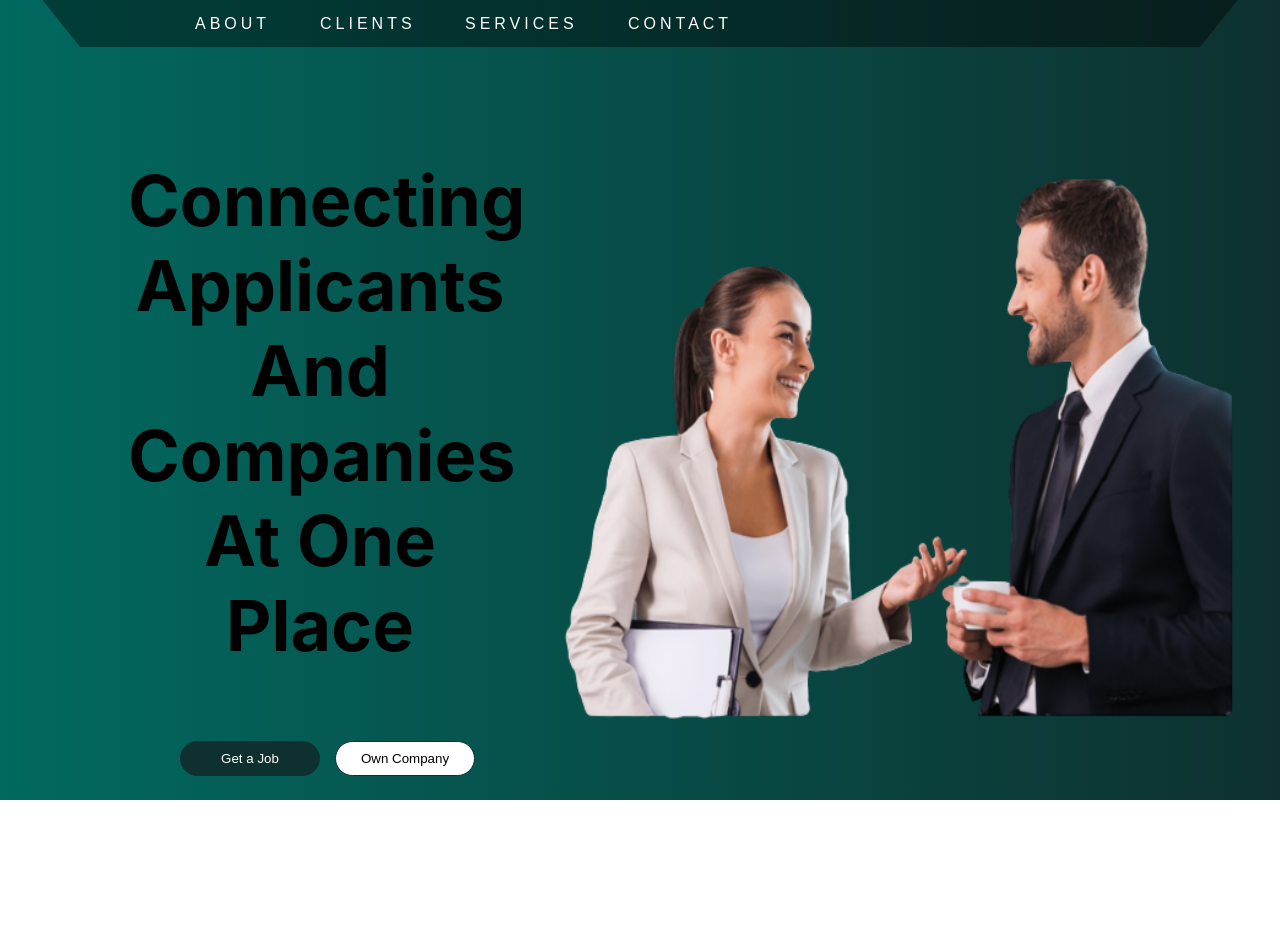
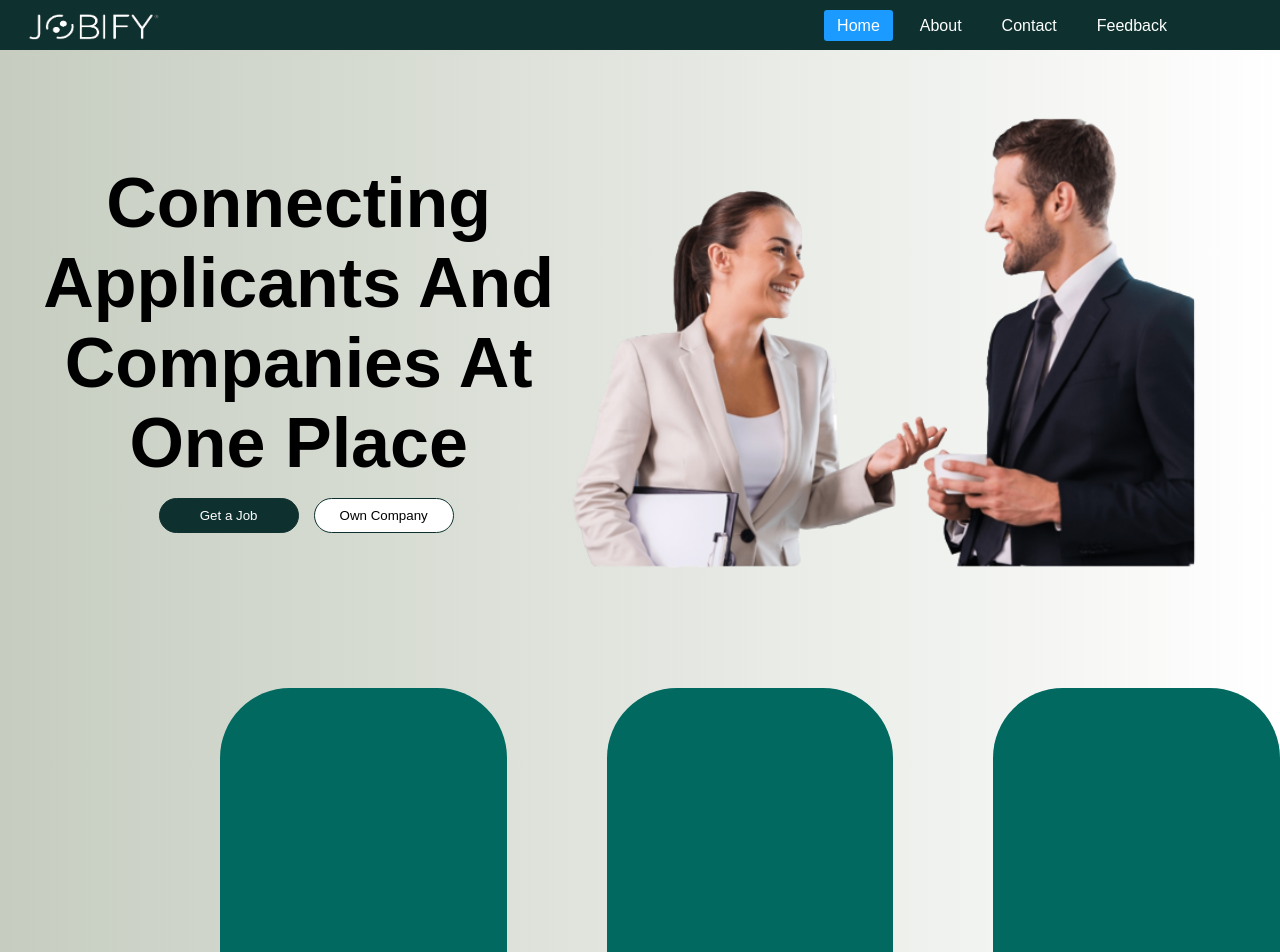
Before and after one commit to nisanadeem909/web2, a React (Create React App) app in the folder web-project/: page / in a window 1280 px wide. Shown: the top 952 px of the page. Before the commit the page ends 800 px from the top, so only its background shows below. Built offline with nearby package versions, Linux system fonts and the light colour scheme.

Commit message:
changes to home page

```diff
--- a/web-project/src/Components/HomePage.css
+++ b/web-project/src/Components/HomePage.css
@@ -5,15 +5,17 @@
 }
 
 .img1{
-    width: 700px;
-    height: 600px;
-    margin-left: -9%;
-    margin-top: 6%;
+    float: right;
+    margin-top: 15%;
+    margin-right: -400px;
+    height: 500px;
 }
 
 .box1{
-    width: 30%;
-    margin-left: 10%;
+    width: 700px;
+    margin-left: 5%;
+    margin-top: 14%;
+
 }
 
 h2{
@@ -40,3 +42,36 @@ h2{
     border: 1px solid #0E312F;
 
 }
+
+.service{
+    display: flex;
+    flex-direction: row;
+
+}
+
+.box3{
+    height: 350px;
+    width: 300px;
+    background-color: #016960;
+    border-radius: 70px;
+    margin-left: 220px;
+    margin-top: 100px;
+}
+
+.box4{
+    height: 350px;
+    width: 300px;
+    background-color: #016960;
+    border-radius: 70px;
+    margin-left: 100px;
+    margin-top: 100px;
+}
+
+.box5{
+    height: 350px;
+    width: 300px;
+    background-color: #016960;
+    border-radius: 70px;
+    margin-left: 100px;
+    margin-top: 100px;
+}
--- a/web-project/src/Components/HomePage.js
+++ b/web-project/src/Components/HomePage.js
@@ -5,16 +5,27 @@ import home from './home.png';
 
 function HomePage() {
     return (
-        <div className='container-home'>
+        <div>
+    <div className='container-home'>
         <div className='box1'>
             <h2>Connecting Applicants And Companies At One Place </h2>
             <button className='b1'>Get a Job</button>
             <button className='b2'>Own Company</button>
        </div>
         <div className='box2'>
-       <img className='img1' src={home} alt="" />
+        <img className='img1' src={home} alt="" />
+        </div>
+
+
+
+   </div>
+   <div className='service'>
+   <div className='box3'></div>
+   <div className='box4'></div>
+   <div className='box5'></div>
    </div>
    </div>
+
     );
   }
 
--- a/web-project/src/Components/LandingPage.css
+++ b/web-project/src/Components/LandingPage.css
@@ -1,8 +1,8 @@
 body {
     min-width: 800px;
     background: white;  /* fallback for old browsers */
-  background: -webkit-linear-gradient(to right, #016960, #06524B);  /* Chrome 10-25, Safari 5.1-6 */
-  background: linear-gradient(to right, #016960, #0E312F); /* W3C, IE 10+/ Edge, Firefox 16+, Chrome 26+, Opera 12+, Safari 7+ */
+  background: -webkit-linear-gradient(to right, #C6CDC0, white);  /* Chrome 10-25, Safari 5.1-6 */
+  background: linear-gradient(to right, #C6CDC0, white); /* W3C, IE 10+/ Edge, Firefox 16+, Chrome 26+, Opera 12+, Safari 7+ */
 
     margin:0px;
   }
--- a/web-project/src/Components/Navbar.css
+++ b/web-project/src/Components/Navbar.css
@@ -1,144 +1,94 @@
-
-
-  #trapezoid {
-    -webkit-box-sizing: content-box;
-    -moz-box-sizing: content-box;
-    box-sizing: content-box;
-    height: 0;
-    border: 80px solid rgba(0,0,0,0);
-    border-top: 0 solid;
-    border-bottom: 100px solid rgba(1, 1, 1, .4);
-
-    font: normal 100%/normal Arial, Helvetica, sans-serif;
-    color: rgba(0,0,0,0.9);
-    -o-text-overflow: clip;
-    text-overflow: clip;
-    -webkit-transform: rotateX(180deg);
-    transform: rotateX(180deg);
-    margin-top:-53px;
+*{
+    padding: 0;
+    margin: 0;
+    text-decoration: none;
+    list-style: none;
+    box-sizing: border-box;
+  }
+  body{
+    font-family: sans-serif;
+  }
+  nav{
+    background: #0E312F;
+    height: 50px;
     width: 100%;
-    position: relative;
-    transition: all 0.7s ease;
-    padding-left:7%;
+  }
+  .logo{
+    padding-top: 6px;
+    width: 150px;
+    height: 45px;
+    margin-left: -620px;
 
   }
+  nav ul{
+    float: right;
+    margin-right: 100px;
+  }
+  nav ul li{
+    display: inline-block;
+    line-height: 80px;
+    margin-left: 14px;
+    margin-top: -14px;
+  }
+  nav ul li a{
+    color: white;
+    font-size: 16px;
+    padding: 7px 13px;
+    border-radius: 3px;
 
-
-  #trapezoid a, .subnavbtn {
-   -webkit-transform: rotateX(180deg);
-    transform: rotateX(180deg);
   }
-
-  .sub-home {
+  a.active,a:hover{
+    background: #1b9bff;
+    transition: .5s;
+  }
+  .checkbtn{
+    font-size: 30px;
+    color: white;
+    float: right;
+    line-height: 80px;
+    margin-right: 40px;
+    cursor: pointer;
     display: none;
-    position: absolute;
-    right: 0;
-    left: 0;
-
-    z-index: 1;
-    transform: perspective(-10px);
   }
-
-  #trapezoid:hover .sub-home {
-    justify-content: center;
-    margin-top: 53px;
+  #check{
+    display: none;
   }
-
-  .navbar {
-    position: sticky;
-    top: 0;
-    display:flex;
-    overflow:hidden;
-    justify-content: center;
-    height: 100px;
+  @media (max-width: 952px){
+    label.logo{
+      font-size: 30px;
+      padding-left: 50px;
+    }
+    nav ul li a{
+      font-size: 16px;
+    }
   }
-
-  .navbar a {
-    float: left;
-    font-size: 16px;
-    color: white;
-    text-align: center;
-    padding: 14px 25px;
-    text-decoration: none;
-    text-transform: uppercase;
-    letter-spacing: 4px;
-    transition: all 0.5s ease;
+  @media (max-width: 858px){
+    .checkbtn{
+      display: block;
+    }
+    ul{
+      position: fixed;
+      width: 100%;
+      height: 100vh;
+      background: #2c3e50;
+      top: 80px;
+      left: -100%;
+      text-align: center;
+      transition: all .5s;
+    }
+    nav ul li{
+      display: block;
+      margin: 50px 0;
+      line-height: 30px;
+    }
+    nav ul li a{
+      font-size: 20px;
+    }
+    a:hover,a.active{
+      background: none;
+      color: #0082e6;
+    }
+    #check:checked ~ ul{
+      left: 0;
+    }
   }
-
-  .subnav {
-    float: left;
-    overflow: hidden;
-  }
-
-  .subnav .subnavbtn {
-    font-size: 16px;
-    border: none;
-    outline: none;
-    color: white;
-    padding: 14px 25px;
-    background-color: inherit;
-    font-family: inherit;
-    margin: 0;
-    text-transform: uppercase;
-    letter-spacing: 4px;
-    transition: all 0.5s ease;
-  }
-
-  .navbar a:hover, .subnav:hover .subnavbtn {
-    background:#8CA6DB;
-    color: black;
-    border-radius:5px;
-  }
-
-  .subnav-content {
-    display: none;
-    position: absolute;
-    left: 0;
-    width: 100%;
-    z-index: 1;
-    transform: perspective(-10px);
-  }
-
-  .subnav-content a {
-    float: left;
-    color: white;
-    text-decoration: none;
-  }
-
-  .subnav-content a:hover {
-    background:#B993D6;
-    color: black;
-  }
-
-  .subnav:hover .subnav-content {
-    display: flex;
-    justify-content: center;
-  }
-
-
-  section  {
-    margin:0em 10em 10em 10em;
-    padding:3em 10em 3em 10em;
-  }
-
-  h1{
-    color: #111;
-    font-family: 'Helvetica Neue', sans-serif;
-    font-size: 200px;
-    font-weight: bold;
-    letter-spacing: -1px;
-    text-align: center;
-    padding: 0;
-    margin: 0;
-  }
-
-  p {
-    color: #111;
-    font-family: 'Calibri', sans-serif;
-    font-size: 25px;
-    line-height: 1.5;
-  }
-
-  hr {
-    background-color: #000;
-  }
--- a/web-project/src/Components/Navbar.js
+++ b/web-project/src/Components/Navbar.js
@@ -1,27 +1,24 @@
 import React from 'react'
 import './Navbar.css';
-
+import logo1 from './logo1.png';
 
 function Navbar() {
     return (
         <div>
- <nav class="navbar">
-  <div id="trapezoid">
-    <a class="sub-home" href="#">Home</a>
-    <a href="#About" class="expandHome">About</a>
-     <div class="subnav">
-     <button class="subnavbtn">Clients<i class="fa fa-caret-down"></i></button>
-
+        <nav>
+      <input type="checkbox" id="check"/>
+      <label for="check" class="checkbtn">
+        <i class="fas fa-bars"></i>
+      </label>
+      <img class="logo" src={logo1}/>
+      <ul>
+        <li><a class="active" href="#">Home</a></li>
+        <li><a href="#">About</a></li>
+        <li><a href="#">Contact</a></li>
+        <li><a href="#">Feedback</a></li>
+      </ul>
+    </nav>
     </div>
-
-     <div class="subnav">
-     <button class="subnavbtn">Services<i class="fa fa-caret-down"></i></button>
-
-      </div>
-    <a href="" class="expandHome">Contact</a>
-  </div>
-</nav>
- </div>
     );
   }
 
```
Also changed, not shown: web-project/src/Components/logo1.png (added).
